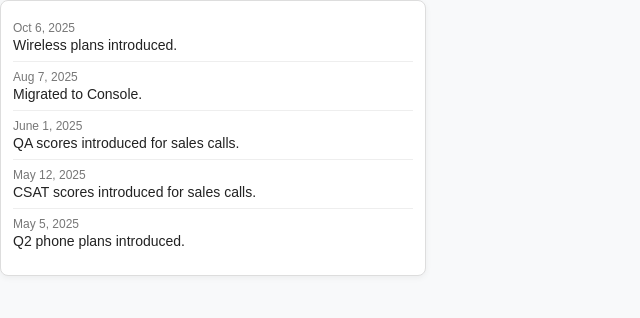
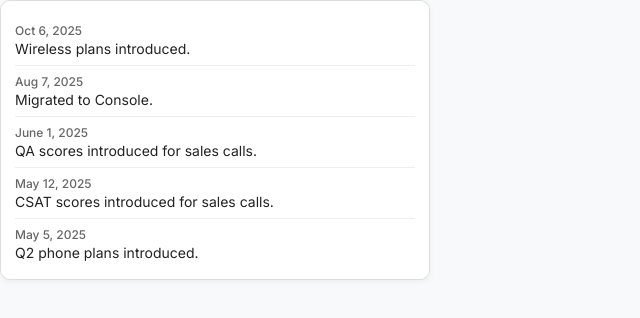
Before and after one commit to anilasalfi/widget-notion, a plain HTML site: page index.html in a window 1280 px wide. Shown: the whole page, without its empty margins (0-640 px from the left). Drawn offline with Linux system fonts and the light colour scheme.

Commit message:
Update index.html

```diff
--- a/index.html
+++ b/index.html
@@ -4,35 +4,6 @@
   <meta charset="UTF-8">
   <title>Team Updates</title>
   <link rel="stylesheet" href="style.css">
-  <style>
-    body {
-      font-family: Arial, sans-serif;
-      background: #f8f9fa;
-      margin: 0;
-      padding: 0;
-    }
-    .updates-box {
-      width: 400px;
-      height: 250px;
-      overflow-y: auto;
-      background: white;
-      border: 1px solid #ddd;
-      border-radius: 8px;
-      box-shadow: 0 2px 6px rgba(0,0,0,0.05);
-      padding: 12px;
-    }
-    .update {
-      border-bottom: 1px solid #eee;
-      padding: 8px 0;
-    }
-    .update:last-child {
-      border-bottom: none;
-    }
-    .date {
-      color: #777;
-      font-size: 12px;
-    }
-  </style>
 </head>
 <body>
   <div class="updates-box">
```
